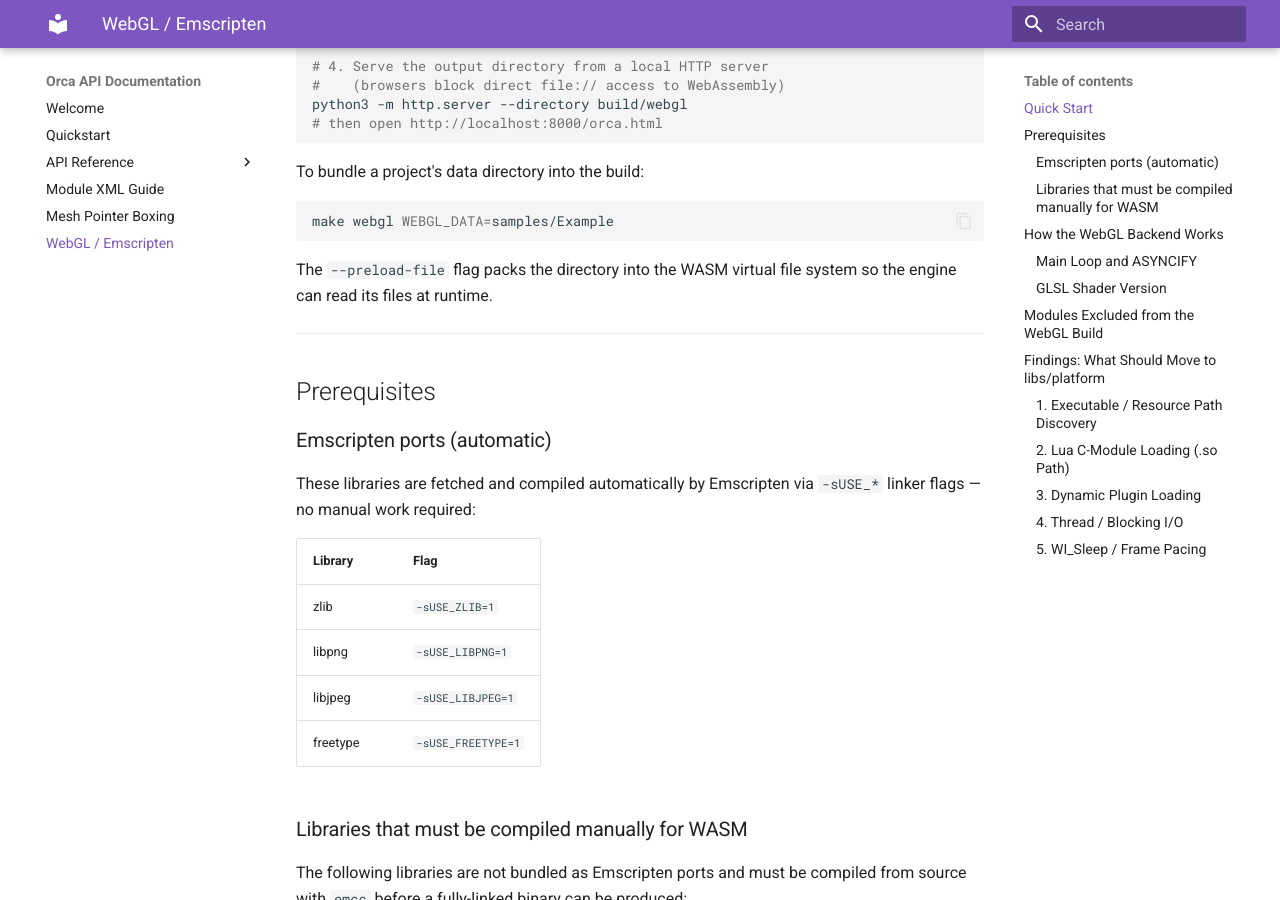
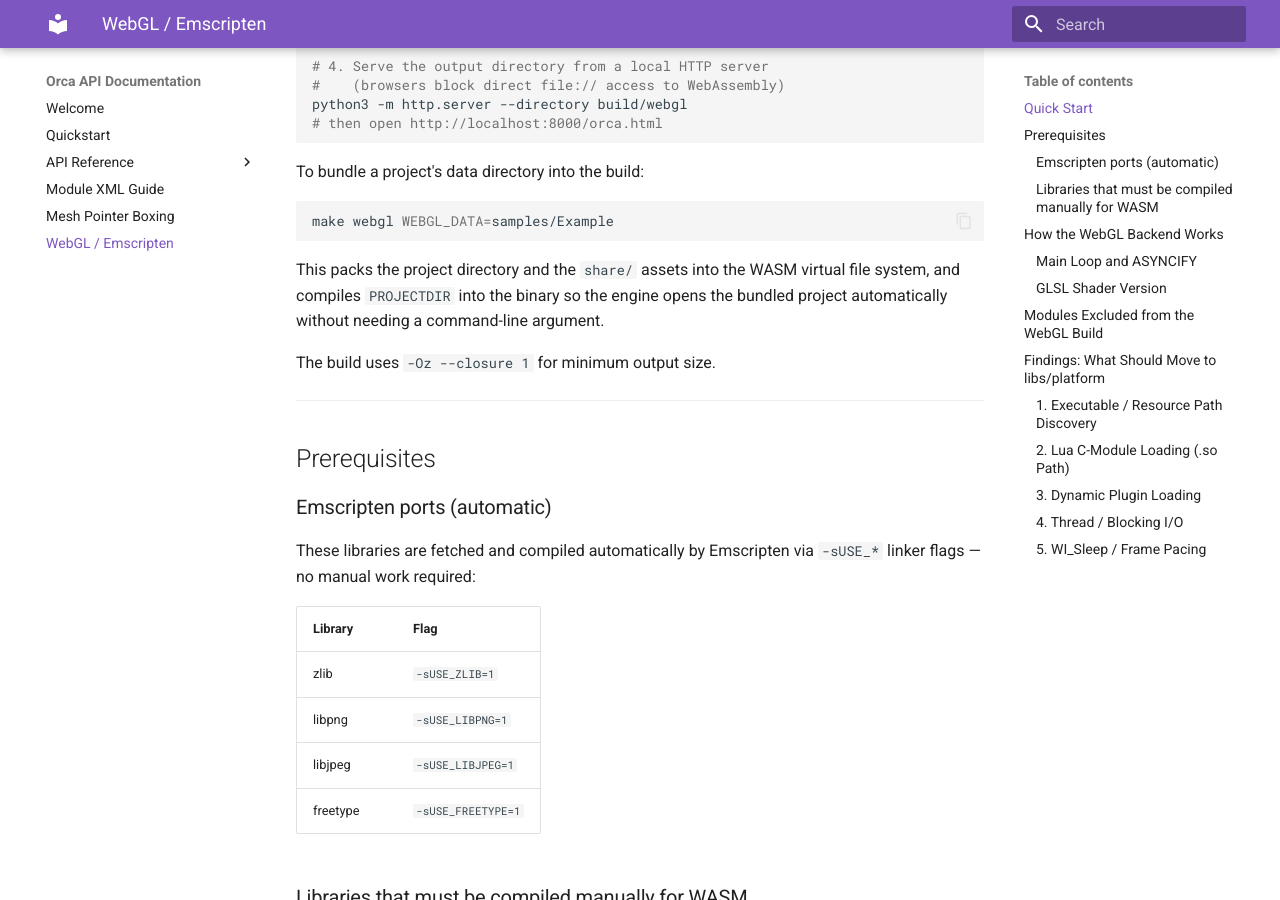
Before and after one commit to corepunch/orca, an MkDocs documentation site: the page built from docs/webgl.md, in a window 1280 px wide and 900 px high, scrolled down 536 px. Built offline with MkDocs 1.6.1 and Material for MkDocs 9.7.7, drawn with Linux system fonts in a browser that asks for light colours.

Commit message:
feat: build Example as WebGL demo and deploy to GitHub Pages
- source/orca.c: add #ifndef PROJECTDIR guard so a compile-time default
  project dir is used when no CLI argument is passed (#else branch)
- Makefile: when WEBGL_DATA is set, define -DPROJECTDIR and preload
  share/ into the virtual filesystem alongside the project data;
  switch WebGL CFLAGS to -Oz -flto and LDFLAGS to --closure 1
  -sASSERTIONS=0 for minimum binary size; document debug workaround
- .github/workflows/deploy-pages.yml: install Emscripten, cache WASM
  deps (keyed on Makefile hash), build platform lib and WebGL Example
  demo, copy build/webgl/ to site/demo/ before Pages upload
- docs/index.md: add prominent "Live Demo" button linking to demo/orca.html
- mkdocs.yml: enable attr_list extension for MkDocs Material button styling
- docs/webgl.md: document PROJECTDIR and size-optimisation behaviour

Co-authored-by: corepunch <83646194+corepunch@users.noreply.github.com>

````diff
--- a/docs/webgl.md
+++ b/docs/webgl.md
@@ -32,8 +32,11 @@ To bundle a project's data directory into the build:
 make webgl WEBGL_DATA=samples/Example
 ```
 
-The `--preload-file` flag packs the directory into the WASM virtual file
-system so the engine can read its files at runtime.
+This packs the project directory and the `share/` assets into the WASM virtual file
+system, and compiles `PROJECTDIR` into the binary so the engine opens the bundled
+project automatically without needing a command-line argument.
+
+The build uses `-Oz --closure 1` for minimum output size.
 
 ---
 
--- a/mkdocs.yml
+++ b/mkdocs.yml
@@ -39,6 +39,7 @@ plugins:
   - search
 
 markdown_extensions:
+  - attr_list
   - tables
   - toc:
       permalink: true
````
Also changed, not shown: docs/index.md (+2 -0 lines), 3 other files.
